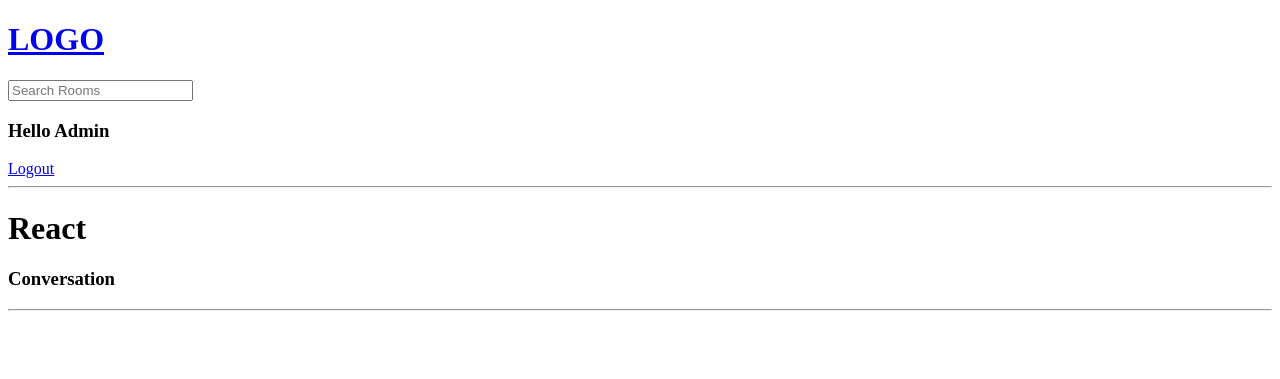
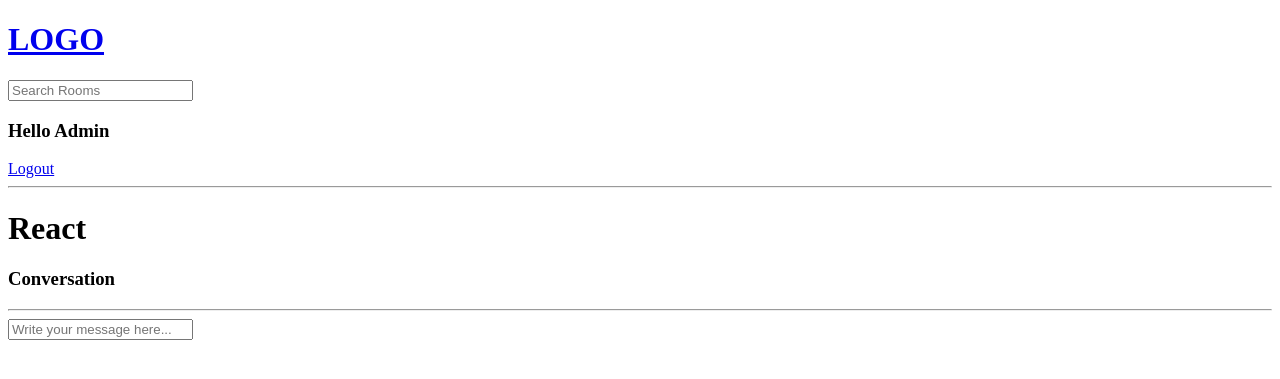
Before and after one commit to JesseAger/100daysOfDjango, a Django app: page /room/8/ in a window 1280 px wide. Shown: the top 379 px of the page. Run offline with Django 4.2, Linux system fonts and the light colour scheme; a user stored in the database is signed in; data comes from the database, SQL or seed files in the repository; data that the repository does not hold is empty.

Commit message:
primary_key

```diff
--- a/src/base/templates/base/room.html
+++ b/src/base/templates/base/room.html
@@ -15,11 +15,24 @@
 
         <div>
             <small> @{{message.user}} {{message.created|timesince}} ago</small>
+            <p>{{ message.body }}</p>
+
+            <hr>
         </div>
 
     {% endfor %}
 
 
 </div>
+{% if request.user.is_authenticated %}
+<div>
+    <form method="POST" action="">
+        {% csrf_token %}
+
+        <input type="text" name="body" placeholder="Write your message here...">
+    </form>
+</div>
+
+{% endif %}
 
 {% endblock content %}
--- a/src/base/views.py
+++ b/src/base/views.py
@@ -3,7 +3,7 @@ from django.contrib.auth.models import User
 from django.contrib.auth.decorators import login_required
 from django.contrib.auth import authenticate, login, logout
 from django.db.models import Q
-from .models import Room, Topic
+from .models import Room, Topic, Message
 from .forms import RoomForm
 from django.contrib import messages
 from django.http import HttpResponse
@@ -77,7 +77,16 @@ def home(request):
 
 def room(request, pk):
     room = Room.objects.get(id=pk)
-    room_messages = room.message_set.all()
+    room_messages = room.message_set.all().order_by('-created')
+
+    if request.method == 'POST':
+        message = Message.objects.create(
+            user= request.user,
+            room= room,
+            body= request.POST.get('body')
+        )
+        return redirect('room', pk= room.id)
+
     context = {'room': room, 'room_messages':room_messages}
     return render(request, 'base/room.html', context)
 
```
